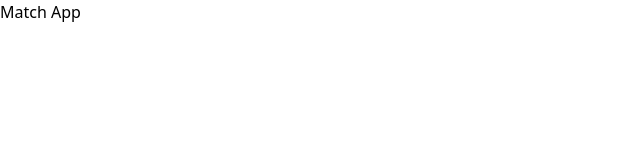
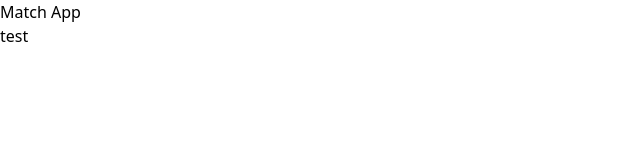
Before and after one commit to 4201VitruvianBots/scouting-app-2024, a React (Vite) app in the folder client/: page /match in a window 1280 px wide. Shown: the top 160 px of the page, without its empty margins (0-640 px from the left). Built offline with nearby package versions, Linux system fonts and the light colour scheme.

Commit message:
tested type networking

```diff
--- a/client/src/apps/match/MatchApp.tsx
+++ b/client/src/apps/match/MatchApp.tsx
@@ -1,7 +1,39 @@
+import {MatchData} from "server/requests";
+import { postJson } from "../../util";
+
 function MatchApp() {
+
+
+    const test = async () => {
+        const data: MatchData = {
+            metadata: {
+                scouterName: 'Kyle Sue Baki',
+                robotPosition: 'blue_1',
+                robotTeam: 4201,
+            },
+            ampedSpeakerNotes: 100000,
+            ampNotes: 2,
+            climb: "harmony",
+            disabledSeconds: 5,
+            highNotes: 252,
+            nonAmpedSpeakerNotes: 1,
+            parked: true,
+            scoringLocations: {
+                A: 10,
+                B: 10,
+            },
+            trapNotes: 5
+        }
+
+        await postJson('/data/match', data);
+
+    };
+
     return (
         <>
             <h1>Match App</h1>
+
+            <button onClick={test}> test </button>
         </>
     );
 }
--- /dev/null
+++ b/client/src/util.ts
@@ -0,0 +1,9 @@
+function postJson(url: string, data: unknown) {
+    return fetch(url, {
+        body: JSON.stringify(data),
+        method: 'POST',
+        headers: { 'Content-Type': 'application/json' },
+    });
+}
+
+export {postJson};
```
Also changed, not shown: 1 other file (tests, documents, lock files or other folders).
